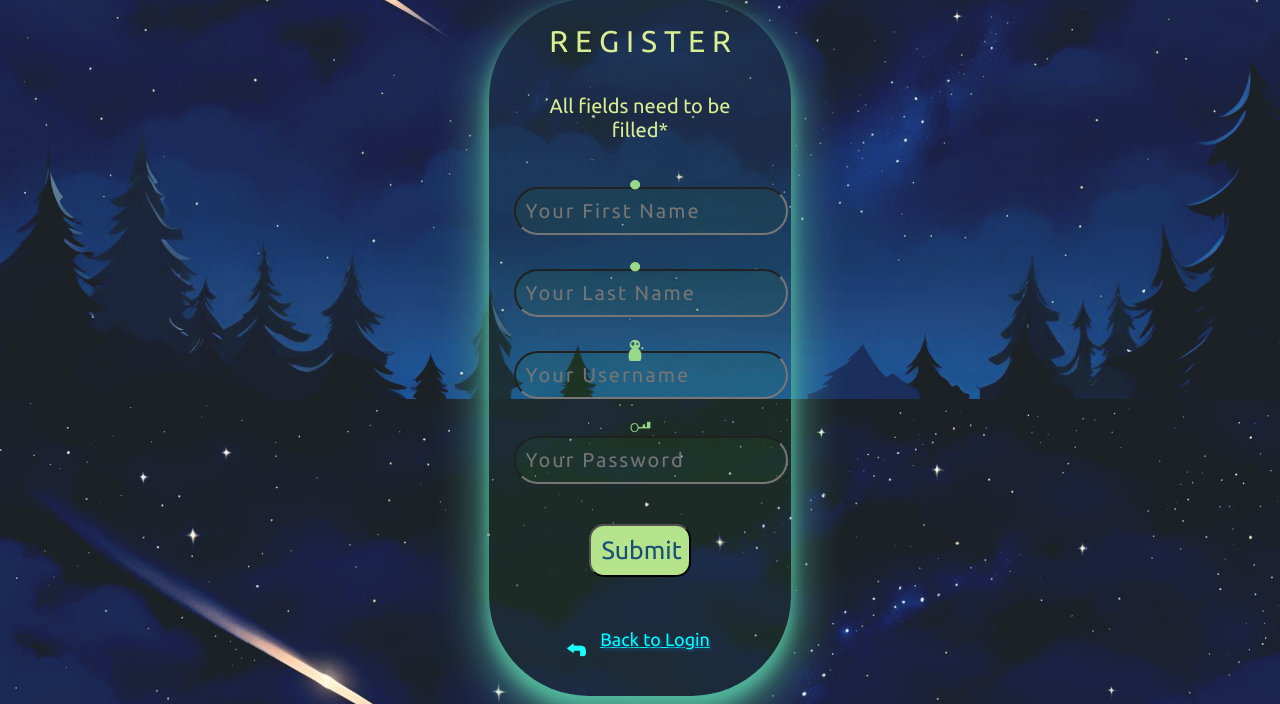
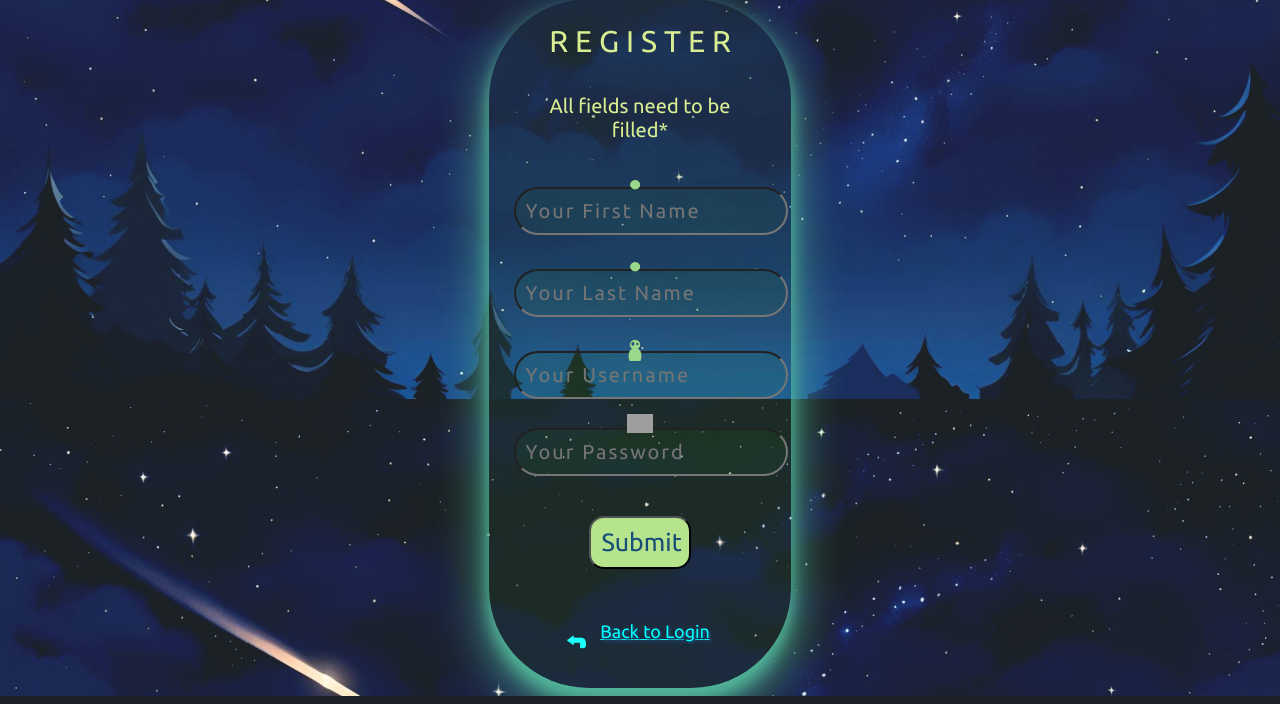
Before and after one commit to fudgeu/team22smallproject, a PHP site: page /register.html in a window 1280 px wide. Shown: the part 321-1025 px from the top of the page. Run offline with PHP 8.4, Linux system fonts and the light colour scheme; grey boxes are pictures that could not be loaded.

Commit message:
Added password visibility toggle for login and register pages

```diff
--- a/html/css/styles.css
+++ b/html/css/styles.css
@@ -33,7 +33,9 @@ a{
 }
 a:hover{
     color:#1a759f;
+    cursor: pointer;
 }
+
 .editCancelPair
 {
     display: flex;
@@ -223,7 +225,7 @@ a:hover{
 #loginPassword
 {
     width: 250px;
-	font-size: 20px;
+	  font-size: 20px;
     text-align: left;
     padding-left: 10px;
     background-color: rgba(41, 131, 38, 0.1);
@@ -232,7 +234,7 @@ a:hover{
 .bInputs
 {
     width: 250px;
-	font-size: 20px;
+	  font-size: 20px;
     text-align: left;
     padding-left: 10px;
     background-color: rgba(41, 131, 38, 0.1);
@@ -241,7 +243,7 @@ a:hover{
 .contactInputs
 {
     width: 250px;
-	font-size: 20px;
+	  font-size: 20px;
     text-align: left;
     padding-left: 10px;
     background-color: rgba(41, 131, 38, 0.1);
--- a/html/js/code.js
+++ b/html/js/code.js
@@ -18,13 +18,15 @@ function markRegistrationComplete() {
 	document.getElementById("dotImg").remove();
 	document.getElementById("dotImg2").remove();
 	document.getElementById("userImg").remove();
-	document.getElementById("keyImg").remove();
 	document.getElementById("registerButton").remove();
 	document.getElementById("inner-title2").remove();
+  document.getElementById("eyeballAnchor").remove();
+ 	document.getElementById("registerResult").innerHTML = "Registration Complete!";
+ 	document.getElementById("registerResult").style.color="#b5e48c";
 	document.getElementById("registerGif").innerHTML = '<img style="width: 50%" src="../images/yippee.gif" alt="weird thing doing a backflip"></img>'
-	document.getElementById("registerResult").innerHTML = "Registration Complete!";
-	document.getElementById("registerResult").style.color="#39ff14";
 }
+
+
 
 async function doRegister() {
 	const firstName = document.getElementById("registerFirstName").value;
@@ -55,6 +57,25 @@ async function doRegister() {
 		console.error(e)
 		document.getElementById("registerResult").innerHTML = 'Failed to register, please try again later';
 	}
+}
+
+function togglePassword(){
+  let pass = document.getElementById("loginPassword");
+  let image = document.getElementById("eyeball");
+  if (pass == null)
+    pass = document.getElementById("registerPassword");
+
+
+  if (pass.type == "password")
+  {
+    pass.type = "text";
+    image.src="./images/eye_open.png";
+  }
+  else if (pass.type == "text")
+  {
+    pass.type = "password"
+    image.src="./images/eye_close.png";
+  }
 }
 
 async function doLogin() {
--- a/html/register.html
+++ b/html/register.html
@@ -22,13 +22,13 @@
 		<div id="registerDiv">
 			<span id="inner-title">R E G I S T E R</span>
 			<p id="inner-title2" style="font-size: 20px;">All fields need to be filled*</p>
-			<img id="dotImg" style="mix-blend-mode: lighten; width: 10%; position: relative; top: 15px; right: 5px;" src="./images/dot.png" alt="dot icon">
+			<img title="First name" id="dotImg" style="mix-blend-mode: lighten; width: 10%; position: relative; top: 15px; right: 5px;" src="./images/dot.png" alt="dot icon">
       <input type="text" id="registerFirstName" placeholder="Your First Name" /><br />
-			<img id="dotImg2" style="mix-blend-mode: lighten; width: 10%; position: relative; top: 15px; right: 5px;" src="./images/dot.png" alt="dot icon">
+			<img title="Last name" id="dotImg2" style="mix-blend-mode: lighten; width: 10%; position: relative; top: 15px; right: 5px;" src="./images/dot.png" alt="dot icon">
       <input type="text" id="registerLastName" placeholder="Your Last Name" /><br />
-			<img id="userImg" style="mix-blend-mode: lighten; width: 10%; position: relative; top: 15px; right: 5px;" src="./images/user.png" alt="user icon">
+			<img title="Username" id="userImg" style="mix-blend-mode: lighten; width: 10%; position: relative; top: 15px; right: 5px;" src="./images/user.png" alt="user icon">
 			<input type="text" id="registerUsername" placeholder="Your Username" /><br />
-			<img id="keyImg" style="mix-blend-mode: lighten; width: 10%; position: relative; top: 10px;" src="./images/key.png" alt="password icon">
+			<a id="eyeballAnchor" title="Toggle password visibility" style="position: relative; top: 10px;" onclick="togglePassword();"><img id="eyeball" src="./images/eye_close.png" alt="visibility toggle eyeball icon" style="width:10%;"></a>
 			<input type="password" id="registerPassword" placeholder="Your Password"/><br />
 			<span id="registerGif"></span>
 			<p style="color: lightcoral;" id="registerResult"></p>
```
Also changed, not shown: html/index.html (+13 -8 lines).
